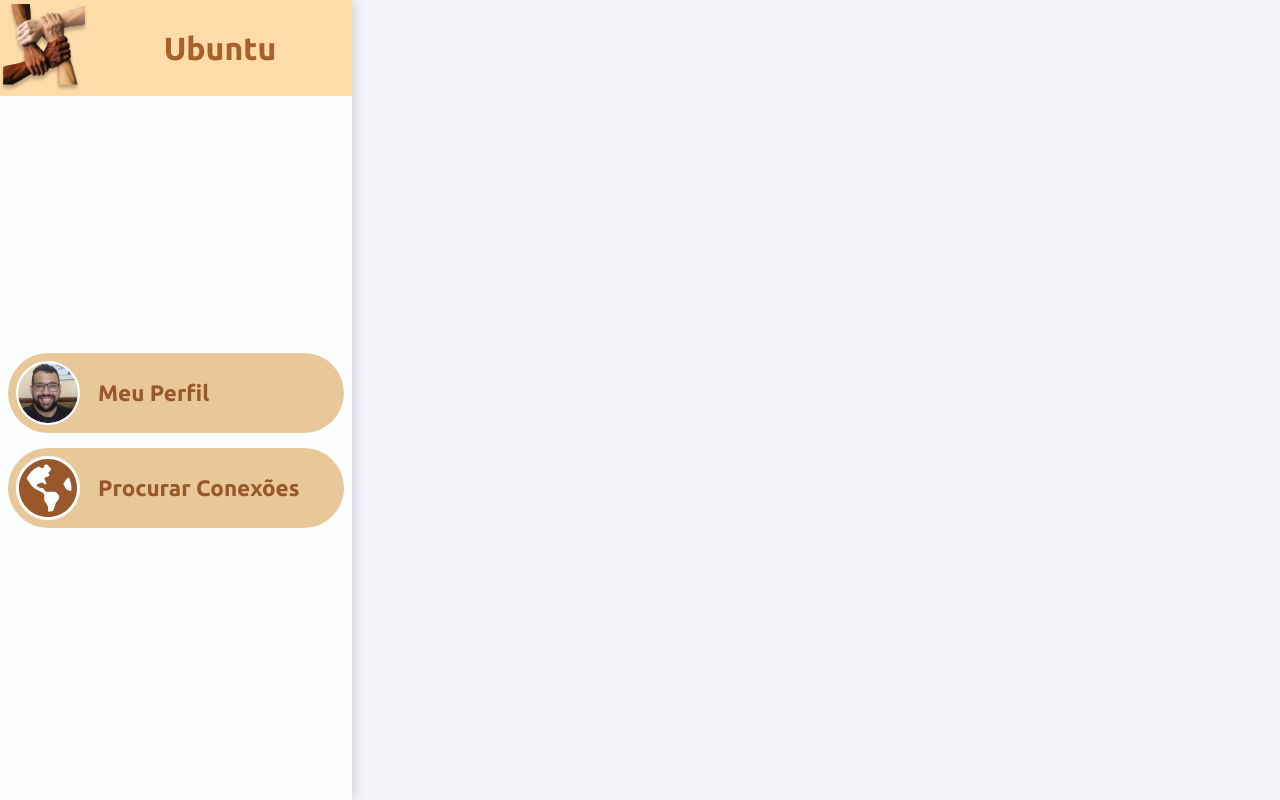
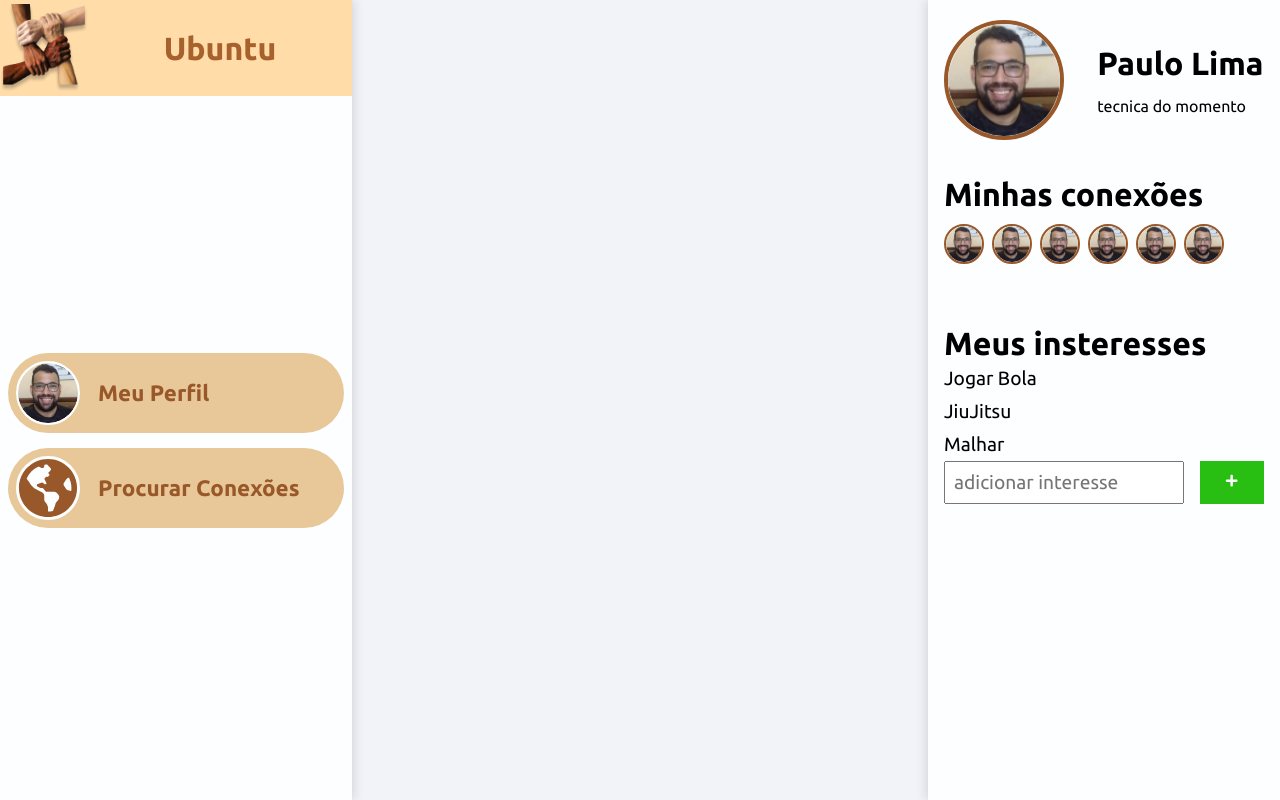
Before and after one commit to renanbrayner/ubuntu-front, a React (Create React App) app: page /perfil in a window 1280 px wide. Built offline with nearby package versions, Linux system fonts and the light colour scheme.

Commit message:
Criados components Connections e Interests e implementados na barra direita da página de perfil.

```diff
--- /dev/null
+++ b/src/components/Connections/index.js
@@ -0,0 +1,36 @@
+import React from 'react';
+
+import Container from './styles';
+
+import profileImg from '../../assets/Ellipse 88.png';
+
+function Connections() {
+  return (
+    <Container>
+      <h1>Minhas conexões</h1>
+      {/* usar .map nos dados do bd para gerar lista */}
+      <ul>
+        <li classname='connections-item'>
+          <img className='connection-profile-img' src={profileImg} width='40' height='40' alt='conexão'/>
+        </li>
+        <li classname='connections-item'>
+          <img className='connection-profile-img' src={profileImg} width='40' height='40' alt='conexão'/>
+        </li>
+        <li classname='connections-item'>
+          <img className='connection-profile-img' src={profileImg} width='40' height='40' alt='conexão'/>
+        </li>
+        <li classname='connections-item'>
+          <img className='connection-profile-img' src={profileImg} width='40' height='40' alt='conexão'/>
+        </li>
+        <li classname='connections-item'>
+          <img className='connection-profile-img' src={profileImg} width='40' height='40' alt='conexão'/>
+        </li>
+        <li classname='connections-item'>
+          <img className='connection-profile-img' src={profileImg} width='40' height='40' alt='conexão'/>
+        </li>
+      </ul>
+    </Container>
+  );
+}
+
+export default Connections
--- /dev/null
+++ b/src/components/Connections/styles.js
@@ -0,0 +1,27 @@
+import styled from 'styled-components';
+import colors from '../../styles/colorScheme';
+
+const Container = styled.ul`
+  width: 100%;
+  padding: 0 16px;
+  margin: 16px 0;
+
+  ul {
+    width: 100%;
+    height: 64px;
+    list-style-type: none;
+    display: flex;
+    flex-direction: row;
+    align-items: center;
+    li {
+      margin-right: 8px;
+
+      img {
+        border-radius: 100%;
+        border: 2px solid ${colors.brown};
+      }
+    }
+  }
+`
+
+export default Container
--- /dev/null
+++ b/src/components/Interests/index.js
@@ -0,0 +1,23 @@
+import React from 'react';
+import {
+  FaPlus,
+} from 'react-icons/fa';
+
+import Container from './styles';
+
+function Interests() {
+  let interests = ["Jogar Bola", "JiuJitsu", "Malhar"];
+
+  return (
+    <Container>
+      <h1>Meus insteresses</h1>
+      { interests.map((el) => <p>{el}</p>) }
+      <form>
+        <input type='text' placeholder='adicionar interesse'/>
+        <button type='submit'><FaPlus/></button>
+      </form>
+    </Container>
+  );
+}
+
+export default Interests
--- /dev/null
+++ b/src/components/Interests/styles.js
@@ -0,0 +1,36 @@
+import styled from 'styled-components';
+import colors from '../../styles/colorScheme';
+
+const Container = styled.div`
+  width: 100%;
+  padding: 16px;
+  margin: 16px 0;
+  display: flex;
+  flex-direction: column;
+
+  p {
+    font-size: 1.2rem;
+    margin: 5px 0;
+  }
+
+  form {
+    display: flex;
+    flex-direction: row;
+    justify-content: space-between;
+
+    input {
+      font-size: 1.2rem;
+      padding: 8px;
+      width: 75%;
+    }
+
+    button {
+      width: 20%;
+      border: 0;
+      background-color: ${colors.green};
+      color: ${colors.backgroundLighter};
+    }
+  }
+`
+
+export default Container
--- a/src/pages/Profile/index.js
+++ b/src/pages/Profile/index.js
@@ -1,13 +1,27 @@
 import React from 'react';
 
 import Sidebar from '../../components/Sidebar';
+import Connections from '../../components/Connections';
+import Interests from '../../components/Interests';
 import Container from './styles';
+
+import profileImg from '../../assets/Ellipse 88.png';
 
 function Profile() {
   return (
     <Container>
       <Sidebar />
-      <h1>Profile Works!</h1>
+      <div className='profile-bar'>
+        <div className='profile'>
+          <img className='profile-img' src={profileImg} alt='Foto de perfil'/>
+          <div className='profile-text'>
+            <h1 className='username'>Paulo Lima</h1>
+            <p className='status'>tecnica do momento</p>
+          </div>
+        </div>
+        <Connections />
+        <Interests />
+      </div>
     </Container>
   );
 }
--- a/src/pages/Profile/styles.js
+++ b/src/pages/Profile/styles.js
@@ -1,7 +1,46 @@
-import styled from 'styled-components'
+import styled from 'styled-components';
+import colors from '../../styles/colorScheme';
 
 const Container = styled.div`
+  height: 100%;
+  width: 100%;
+  padding-left: 8rem;
+  padding-top: 2rem;
 
+  .profile-bar {
+    position: fixed;
+    top: 0;
+    right: 0;
+    bottom: 0;
+    width: 22rem;
+    background-color: ${colors.backgroundLighter};
+    box-shadow: -2px 0px 10px 0px ${colors.backgroundDarkder};
+    display: flex;
+    flex-direction: column;
+
+    .profile {
+      display: flex;
+      justify-content: space-around;
+      align-items: center;
+      height: 20%;
+
+      .profile-img {
+        height: 120px;
+        width: 120px;
+        border: 4px solid ${colors.brown};
+        border-radius: 100%;
+      }
+
+      .profile-text {
+        display: flex;
+        flex-direction: column;
+
+        .username {
+          margin-bottom: 15px;
+        }
+      }
+    }
+  }
 `
 
 export default Container
```
